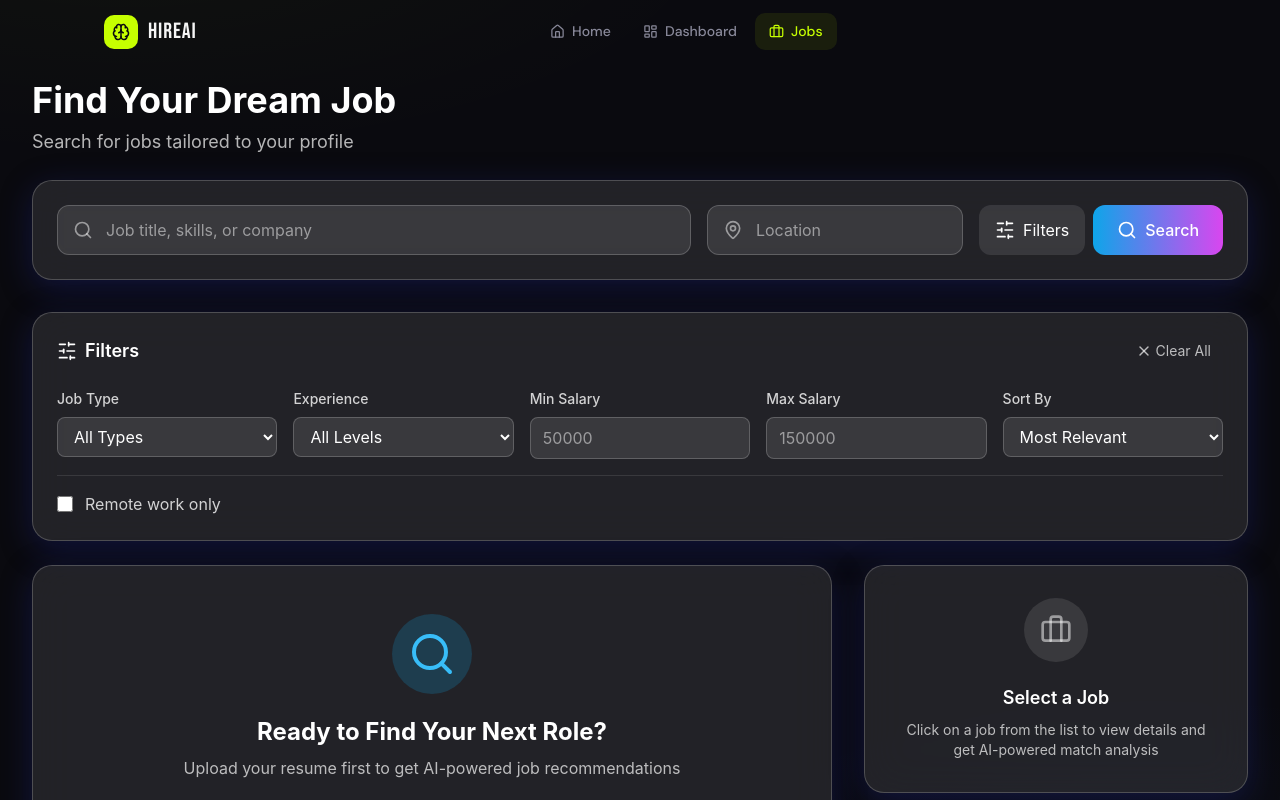
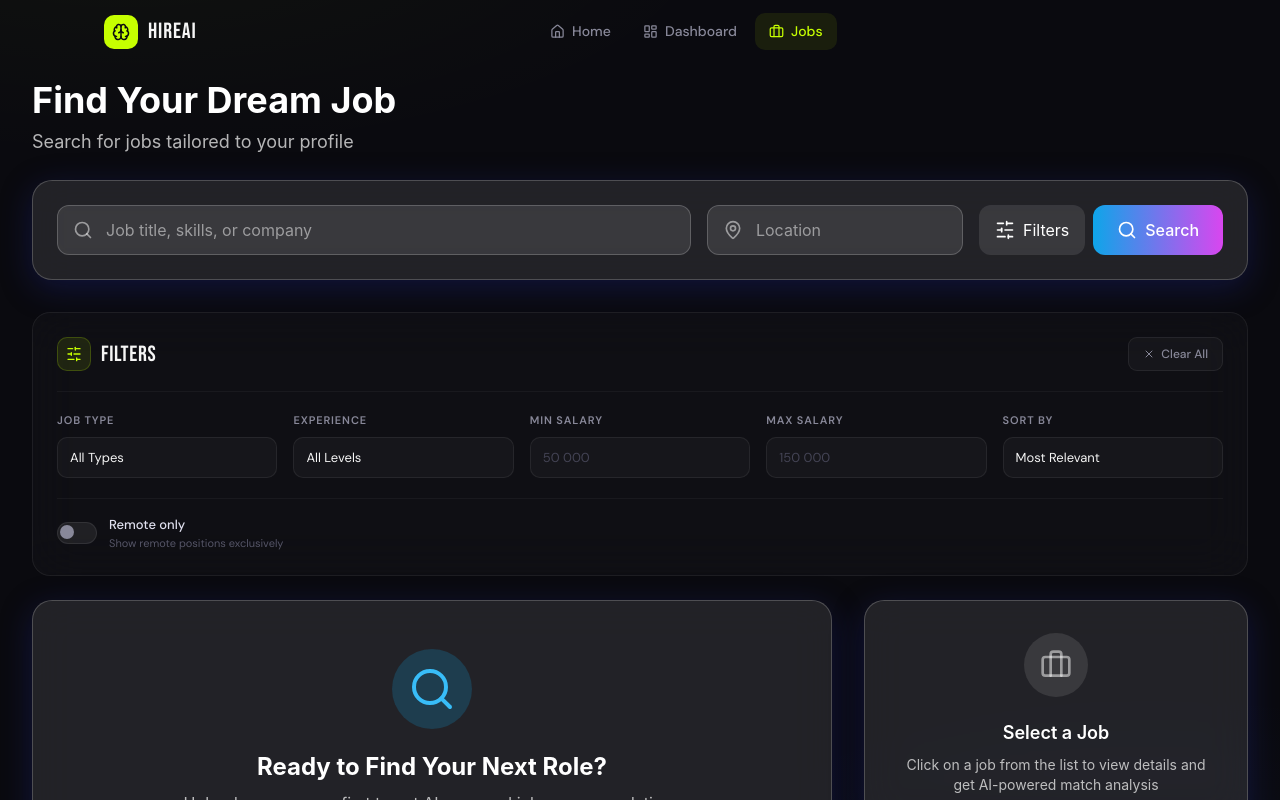
Before and after one commit to sainiharshit322/Job-Assistant, a React (Create React App) app in the folder frontend/: page /jobs in a window 1280 px wide. Both pictures are taken after a click on the button "Filters". Shown: the top 800 px of the page. Built offline with nearby package versions, Linux system fonts and the light colour scheme.

Commit message:
added the feature to apply filter

```diff
--- a/frontend/src/components/JobFilters.jsx
+++ b/frontend/src/components/JobFilters.jsx
@@ -1,168 +1,136 @@
 import React from 'react';
 import { motion } from 'framer-motion';
-import { X, SlidersHorizontal } from 'lucide-react';
+import { SlidersHorizontal, X } from 'lucide-react';
+
+const css = `
+  @import url('https://fonts.googleapis.com/css2?family=Bebas+Neue&family=DM+Sans:wght@400;500;600&display=swap');
+  .jf-root { font-family: 'DM Sans', sans-serif; }
+  .jf-root .display { font-family: 'Bebas Neue', sans-serif; letter-spacing: .03em; }
+
+  .jf-card {
+    background: #ffffff06; border: 1px solid #ffffff10;
+    border-radius: 18px; padding: 24px; backdrop-filter: blur(24px);
+  }
+
+  .jf-label {
+    display: block; font-size: 11px; font-weight: 600; color: #888899;
+    text-transform: uppercase; letter-spacing: .08em; margin-bottom: 8px;
+  }
+
+  .jf-select, .jf-input {
+    width: 100%; padding: 10px 12px;
+    background: #ffffff08; border: 1px solid #ffffff12;
+    border-radius: 10px; color: #f5f5f5; font-family: 'DM Sans', sans-serif;
+    font-size: 13px; outline: none; transition: border-color .2s; appearance: none;
+  }
+  .jf-select:focus, .jf-input:focus { border-color: #c6ff0050; }
+  .jf-select option { background: #12121a; }
+  .jf-input::placeholder { color: #444455; }
+
+  .jf-clear-btn {
+    display: inline-flex; align-items: center; gap: 6px;
+    padding: 7px 14px; border-radius: 9px; font-size: 12px; font-weight: 500;
+    background: #ffffff08; border: 1px solid #ffffff12; color: #888899;
+    cursor: pointer; transition: background .15s, color .15s;
+    font-family: 'DM Sans', sans-serif;
+  }
+  .jf-clear-btn:hover { background: #ef444418; color: #ef4444; border-color: #ef444430; }
+
+  .jf-toggle {
+    position: relative; width: 40px; height: 22px; cursor: pointer; flex-shrink: 0;
+  }
+  .jf-toggle input { opacity: 0; width: 0; height: 0; }
+  .jf-toggle-track {
+    position: absolute; inset: 0; border-radius: 999px;
+    background: #ffffff12; border: 1px solid #ffffff14;
+    transition: background .2s, border-color .2s;
+  }
+  .jf-toggle input:checked + .jf-toggle-track { background: #c6ff00; border-color: #c6ff00; }
+  .jf-toggle-thumb {
+    position: absolute; top: 3px; left: 3px; width: 14px; height: 14px;
+    border-radius: 50%; background: #888899; transition: transform .2s, background .2s;
+  }
+  .jf-toggle input:checked ~ .jf-toggle-thumb { transform: translateX(18px); background: #0a0a0f; }
+
+  .jf-divider { height: 1px; background: #ffffff0a; }
+`;
+
+const JOB_TYPES    = [['', 'All Types'], ['full_time', 'Full Time'], ['part_time', 'Part Time'], ['contract', 'Contract'], ['freelance', 'Freelance'], ['internship', 'Internship']];
+const EXP_LEVELS   = [['', 'All Levels'], ['entry', 'Entry Level'], ['junior', 'Junior'], ['mid', 'Mid Level'], ['senior', 'Senior'], ['lead', 'Lead / Principal']];
+const SORT_OPTIONS = [['relevance', 'Most Relevant'], ['date', 'Most Recent'], ['salary_high', 'Salary: High → Low'], ['salary_low', 'Salary: Low → High']];
 
 const JobFilters = ({ filters, setFilters }) => {
-  const updateFilter = (key, value) => {
-    setFilters(prev => ({ ...prev, [key]: value }));
-  };
-
-  const clearFilters = () => {
-    setFilters({
-      jobType: '',
-      experienceLevel: '',
-      salaryMin: '',
-      salaryMax: '',
-      remote: false,
-      sortBy: 'relevance'
-    });
-  };
-
-  const jobTypes = [
-    { value: '', label: 'All Types' },
-    { value: 'full_time', label: 'Full Time' },
-    { value: 'part_time', label: 'Part Time' },
-    { value: 'contract', label: 'Contract' },
-    { value: 'freelance', label: 'Freelance' },
-    { value: 'internship', label: 'Internship' }
-  ];
-
-  const experienceLevels = [
-    { value: '', label: 'All Levels' },
-    { value: 'entry', label: 'Entry Level' },
-    { value: 'junior', label: 'Junior' },
-    { value: 'mid', label: 'Mid Level' },
-    { value: 'senior', label: 'Senior' },
-    { value: 'lead', label: 'Lead/Principal' }
-  ];
-
-  const sortOptions = [
-    { value: 'relevance', label: 'Most Relevant' },
-    { value: 'date', label: 'Most Recent' },
-    { value: 'salary_high', label: 'Salary: High to Low' },
-    { value: 'salary_low', label: 'Salary: Low to High' }
-  ];
+  const update = (key, val) => setFilters(p => ({ ...p, [key]: val }));
+  const clear  = () => setFilters({ jobType: '', experienceLevel: '', salaryMin: '', salaryMax: '', remote: false, sortBy: 'relevance' });
 
   return (
+    <>
+      <style>{css}</style>
       <motion.div
-      initial={{ opacity: 0, y: -20 }}
-      animate={{ opacity: 1, y: 0 }}
-      className="glass rounded-2xl p-6"
+        className="jf-root jf-card"
+        initial={{ opacity: 0, y: -12 }} animate={{ opacity: 1, y: 0 }}
       >
-      <div className="flex items-center justify-between mb-6">
-        <div className="flex items-center space-x-2">
-          <SlidersHorizontal className="h-5 w-5 text-white" />
-          <h3 className="text-lg font-semibold text-white">Filters</h3>
+        {/* header */}
+        <div style={{ display: 'flex', alignItems: 'center', justifyContent: 'space-between', marginBottom: 20 }}>
+          <div style={{ display: 'flex', alignItems: 'center', gap: 10 }}>
+            <div style={{ width: 34, height: 34, borderRadius: 10, background: '#c6ff0018', border: '1px solid #c6ff0030', display: 'flex', alignItems: 'center', justifyContent: 'center' }}>
+              <SlidersHorizontal size={16} style={{ color: '#c6ff00' }} />
+            </div>
+            <span className="display" style={{ fontSize: 22, color: '#f5f5f5' }}>Filters</span>
+          </div>
+          <button className="jf-clear-btn" onClick={clear}>
+            <X size={12} /> Clear All
+          </button>
         </div>
 
-        <motion.button
-          onClick={clearFilters}
-          className="flex items-center space-x-1 px-3 py-1 text-sm text-white/70 hover:text-white transition-colors"
-          whileHover={{ scale: 1.05 }}
-          whileTap={{ scale: 0.95 }}
-        >
-          <X className="h-4 w-4" />
-          <span>Clear All</span>
-        </motion.button>
-      </div>
+        <div className="jf-divider" style={{ marginBottom: 20 }} />
 
-      <div className="grid grid-cols-1 md:grid-cols-3 lg:grid-cols-5 gap-4">
-        {/* Job Type */}
+        {/* filter grid */}
+        <div style={{ display: 'grid', gridTemplateColumns: 'repeat(auto-fit, minmax(150px, 1fr))', gap: 16, marginBottom: 20 }}>
           <div>
-          <label className="block text-sm font-medium text-white/80 mb-2">
-            Job Type
-          </label>
-          <select
-            value={filters.jobType}
-            onChange={(e) => updateFilter('jobType', e.target.value)}
-            className="w-full px-3 py-2 bg-white/10 border border-white/20 rounded-lg text-white focus:outline-none focus:ring-2 focus:ring-primary-500"
-          >
-            {jobTypes.map((type) => (
-              <option key={type.value} value={type.value} className="bg-gray-900">
-                {type.label}
-              </option>
-            ))}
+            <label className="jf-label">Job Type</label>
+            <select className="jf-select" value={filters.jobType} onChange={e => update('jobType', e.target.value)}>
+              {JOB_TYPES.map(([v, l]) => <option key={v} value={v}>{l}</option>)}
             </select>
           </div>
-
-        {/* Experience Level */}
           <div>
-          <label className="block text-sm font-medium text-white/80 mb-2">
-            Experience
-          </label>
-          <select
-            value={filters.experienceLevel}
-            onChange={(e) => updateFilter('experienceLevel', e.target.value)}
-            className="w-full px-3 py-2 bg-white/10 border border-white/20 rounded-lg text-white focus:outline-none focus:ring-2 focus:ring-primary-500"
-          >
-            {experienceLevels.map((level) => (
-              <option key={level.value} value={level.value} className="bg-gray-900">
-                {level.label}
-              </option>
-            ))}
+            <label className="jf-label">Experience</label>
+            <select className="jf-select" value={filters.experienceLevel} onChange={e => update('experienceLevel', e.target.value)}>
+              {EXP_LEVELS.map(([v, l]) => <option key={v} value={v}>{l}</option>)}
             </select>
           </div>
-
-        {/* Salary Min */}
           <div>
-          <label className="block text-sm font-medium text-white/80 mb-2">
-            Min Salary
-          </label>
-          <input
-            type="number"
-            placeholder="50000"
-            value={filters.salaryMin}
-            onChange={(e) => updateFilter('salaryMin', e.target.value)}
-            className="w-full px-3 py-2 bg-white/10 border border-white/20 rounded-lg text-white placeholder-white/50 focus:outline-none focus:ring-2 focus:ring-primary-500"
-          />
+            <label className="jf-label">Min Salary</label>
+            <input className="jf-input" type="number" placeholder="50 000" value={filters.salaryMin} onChange={e => update('salaryMin', e.target.value)} />
           </div>
-
-        {/* Salary Max */}
           <div>
-          <label className="block text-sm font-medium text-white/80 mb-2">
-            Max Salary
-          </label>
-          <input
-            type="number"
-            placeholder="150000"
-            value={filters.salaryMax}
-            onChange={(e) => updateFilter('salaryMax', e.target.value)}
-            className="w-full px-3 py-2 bg-white/10 border border-white/20 rounded-lg text-white placeholder-white/50 focus:outline-none focus:ring-2 focus:ring-primary-500"
-          />
+            <label className="jf-label">Max Salary</label>
+            <input className="jf-input" type="number" placeholder="150 000" value={filters.salaryMax} onChange={e => update('salaryMax', e.target.value)} />
           </div>
-
-        {/* Sort By */}
           <div>
-          <label className="block text-sm font-medium text-white/80 mb-2">
-            Sort By
-          </label>
-          <select
-            value={filters.sortBy}
-            onChange={(e) => updateFilter('sortBy', e.target.value)}
-            className="w-full px-3 py-2 bg-white/10 border border-white/20 rounded-lg text-white focus:outline-none focus:ring-2 focus:ring-primary-500"
-          >
-            {sortOptions.map((option) => (
-              <option key={option.value} value={option.value} className="bg-gray-900">
-                {option.label}
-              </option>
-            ))}
+            <label className="jf-label">Sort By</label>
+            <select className="jf-select" value={filters.sortBy} onChange={e => update('sortBy', e.target.value)}>
+              {SORT_OPTIONS.map(([v, l]) => <option key={v} value={v}>{l}</option>)}
             </select>
           </div>
         </div>
 
-      {/* Remote Work Toggle */}
-      <div className="mt-4 pt-4 border-t border-white/10">
-        <label className="flex items-center space-x-3 cursor-pointer">
-          <input
-            type="checkbox"
-            checked={filters.remote}
-            onChange={(e) => updateFilter('remote', e.target.checked)}
-            className="w-4 h-4 text-primary-500 bg-white/10 border-white/20 rounded focus:ring-primary-500 focus:ring-2"
-          />
-          <span className="text-white/80">Remote work only</span>
+        <div className="jf-divider" style={{ marginBottom: 16 }} />
+
+        {/* remote toggle */}
+        <div style={{ display: 'flex', alignItems: 'center', gap: 12 }}>
+          <label className="jf-toggle">
+            <input type="checkbox" checked={filters.remote} onChange={e => update('remote', e.target.checked)} />
+            <div className="jf-toggle-track" />
+            <div className="jf-toggle-thumb" />
           </label>
+          <div>
+            <p style={{ fontSize: 13, fontWeight: 500, color: '#e0e0ef' }}>Remote only</p>
+            <p style={{ fontSize: 11, color: '#555566' }}>Show remote positions exclusively</p>
+          </div>
         </div>
       </motion.div>
+    </>
   );
 };
 
```
Lines whose indentation alone changed are shown as unchanged.
